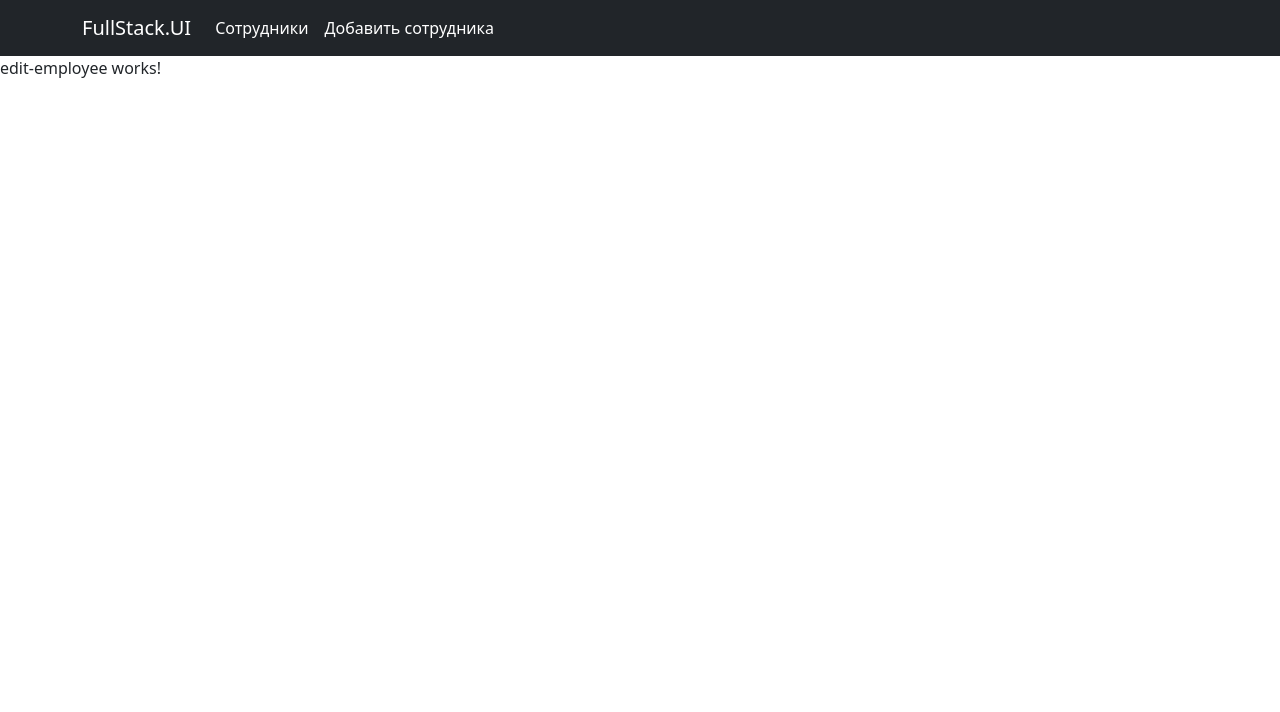
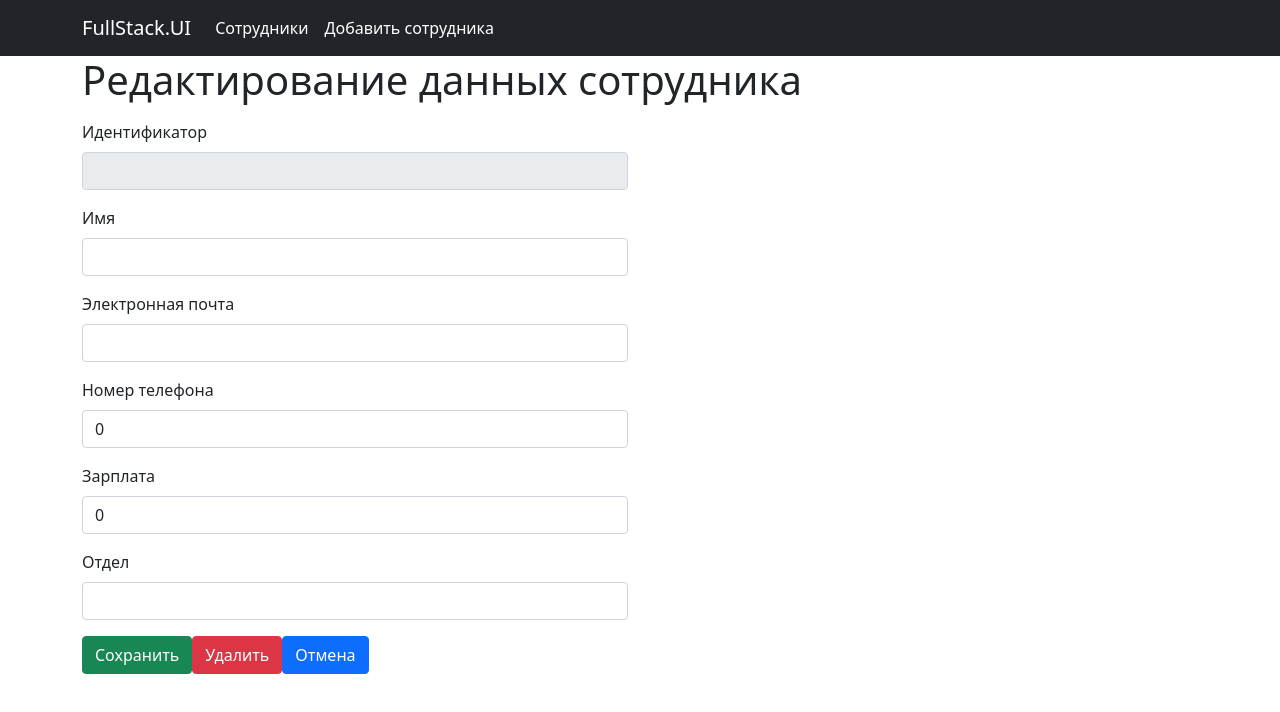
Before and after one commit to kirN-dev/FullStack.UI, an Angular app: page /employees/edit/1 in a window 1280 px wide. Shown: the top 712 px of the page. Built offline with nearby package versions, Linux system fonts and the light colour scheme; no server answers.

Commit message:
Доделал обновление и удаление

```diff
--- a/src/app/components/employees/edit-employee/edit-employee.component.html
+++ b/src/app/components/employees/edit-employee/edit-employee.component.html
@@ -1 +1,85 @@
-<p>edit-employee works!</p>
+<div class="container">
+  <h1 class="mb-3">Редактирование данных сотрудника</h1>
+
+  <div class="row">
+    <div class="col-6">
+      <form #form="ngForm" (ngSubmit)="updateEmployee()">
+        <div class="mb-3">
+          <label for="id" class="form-label">Идентификатор</label>
+          <input
+            type="text"
+            class="form-control"
+            id="id"
+            name="id"
+            readonly
+            [(ngModel)]="employeeDetails.id"
+          />
+        </div>
+
+        <div class="mb-3">
+          <label for="name" class="form-label">Имя</label>
+          <input
+            type="text"
+            class="form-control"
+            id="name"
+            name="name"
+            [(ngModel)]="employeeDetails.name"
+          />
+        </div>
+
+        <div class="mb-3">
+          <label for="email" class="form-label">Электронная почта</label>
+          <input
+            type="email"
+            class="form-control"
+            id="email"
+            name="email"
+            [(ngModel)]="employeeDetails.email"
+          />
+        </div>
+
+        <div class="mb-3">
+          <label for="phone" class="form-label">Номер телефона</label>
+          <input
+            type="number"
+            class="form-control"
+            id="phone"
+            name="phone"
+            [(ngModel)]="employeeDetails.phone"
+          />
+        </div>
+
+        <div class="mb-3">
+          <label for="salary" class="form-label">Зарплата</label>
+          <input
+            type="number"
+            class="form-control"
+            id="salary"
+            name="salary"
+            [(ngModel)]="employeeDetails.salary"
+          />
+        </div>
+
+        <div class="mb-3">
+          <label for="department" class="form-label">Отдел</label>
+          <input
+            type="text"
+            class="form-control"
+            id="department"
+            name="department"
+            [(ngModel)]="employeeDetails.department"
+          />
+        </div>
+
+        <button type="submit" class="btn btn-success mr-5">Сохранить</button>
+        <button
+          class="btn btn-danger"
+          (click)="deleteEmployee(employeeDetails.id)"
+        >
+          Удалить
+        </button>
+        <button class="btn btn-primary" (click)="cancel()">Отмена</button>
+      </form>
+    </div>
+  </div>
+</div>
--- a/src/app/components/employees/edit-employee/edit-employee.component.ts
+++ b/src/app/components/employees/edit-employee/edit-employee.component.ts
@@ -1,10 +1,56 @@
-import { Component } from '@angular/core';
+import { Component, OnInit } from '@angular/core';
+import { ActivatedRoute, Router } from '@angular/router';
+import { Employee } from 'src/app/models/employee.model';
+import { EmployeesService } from 'src/app/services/employees.service';
 
 @Component({
   selector: 'app-edit-employee',
   templateUrl: './edit-employee.component.html',
-  styleUrls: ['./edit-employee.component.css']
+  styleUrls: ['./edit-employee.component.css'],
 })
-export class EditEmployeeComponent {
+export class EditEmployeeComponent implements OnInit {
+  employeeDetails: Employee = {
+    id: '',
+    name: '',
+    email: '',
+    phone: 0,
+    salary: 0,
+    department: '',
+  };
 
+  constructor(
+    private route: ActivatedRoute,
+    private employeeService: EmployeesService,
+    private router: Router
+  ) {}
+
+  ngOnInit(): void {
+    this.route.paramMap.subscribe((parameters) => {
+      const id = parameters.get('id');
+
+      if (id) {
+        this.employeeService.getEmployee(id).subscribe((employee) => {
+          this.employeeDetails = employee;
+        });
+      }
+    });
+  }
+
+  updateEmployee(): void {
+    this.employeeService
+      .updateEmployee(this.employeeDetails.id, this.employeeDetails)
+      .subscribe((employee) => {
+        this.cancel();
+      });
+  }
+
+  deleteEmployee(id: string): void {
+    this.employeeService.deleteEmployee(id).subscribe((employee) => {
+      this.cancel();
+    });
+  }
+
+  cancel(): void {
+    this.router.navigate(['employees']);
+  }
 }
--- a/src/app/components/employees/employees-list/employees-list.component.html
+++ b/src/app/components/employees/employees-list/employees-list.component.html
@@ -21,7 +21,15 @@
         <td>{{ employee.phone }}</td>
         <td>{{ employee.salary }}</td>
         <td>{{ employee.department }}</td>
-        <td><button type="button" class="btn btn-info">Детали</button></td>
+        <td>
+          <button
+            type="button"
+            class="btn btn-info"
+            [routerLink]="['/employees', 'edit', employee.id]"
+          >
+            Детали
+          </button>
+        </td>
       </tr>
     </tbody>
   </table>
--- a/src/app/services/employees.service.ts
+++ b/src/app/services/employees.service.ts
@@ -24,4 +24,22 @@ export class EmployeesService {
       addEmployeeRequest
     );
   }
+
+  public getEmployee(id: string): Observable<Employee> {
+    return this.http.get<Employee>(`${this.baseUrl}/${this.url}/` + id);
+  }
+
+  public updateEmployee(
+    id: string,
+    updateEmployeeRequest: Employee
+  ): Observable<Employee> {
+    return this.http.put<Employee>(
+      `${this.baseUrl}/${this.url}/` + id,
+      updateEmployeeRequest
+    );
+  }
+
+  public deleteEmployee(id: string): Observable<Employee> {
+    return this.http.delete<Employee>(`${this.baseUrl}/${this.url}/` + id);
+  }
 }
```
